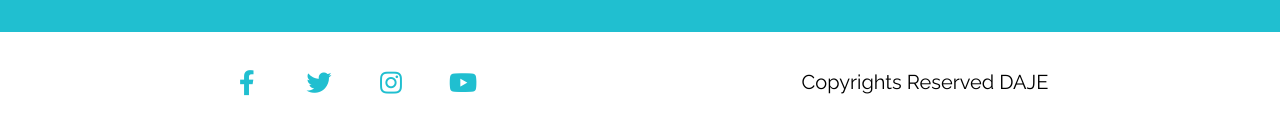
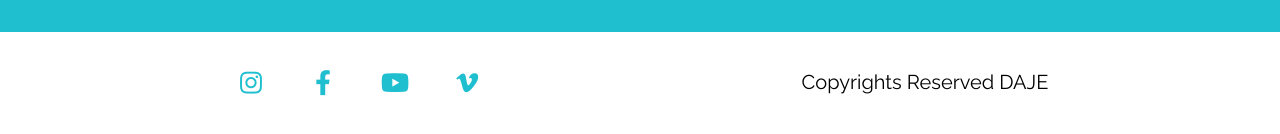
Before and after one commit to annaramos07/dajeagency, a plain HTML site: page index.html in a window 1280 px wide. Shown: the part 2551-2685 px from the top of the page. Drawn offline with Linux system fonts and the light colour scheme.

Commit message:
Add files via upload

```diff
--- a/index.html
+++ b/index.html
@@ -252,10 +252,14 @@
 	<div class="row">
 		<article class="col-md-6">
 	<ul class="list-inline">
-	<li  class="list-inline-item"><a href="#"><i class="fab fa-facebook-f"></i></a></li>
-				<li class="list-inline-item"><a href="#"><i class="fab fa-twitter"></i></a></li>
-				<li class="list-inline-item"><a href="#"><i class="fab fa-instagram"></i></a></li>
-				<li class="list-inline-item"><a href="#"><i class="fab fa-youtube"></i></a></li>
+	<li  class="list-inline-item">
+		<li class="list-inline-item"><a href="#"><i class="fab fa-instagram"></i></a></li>
+		<li class="list-inline-item"><a href="#"><i class="fab fa-facebook-f"></i></a></li></li>
+		<li class="list-inline-item"><a href="#"><i class="fab fa-youtube"></i></a></li>
+		<li class="list-inline-item"><a href="#"><i class="fab fa-vimeo-v"></i></a></li>
+
+
+
 	</ul>
 
 	</article>
```
